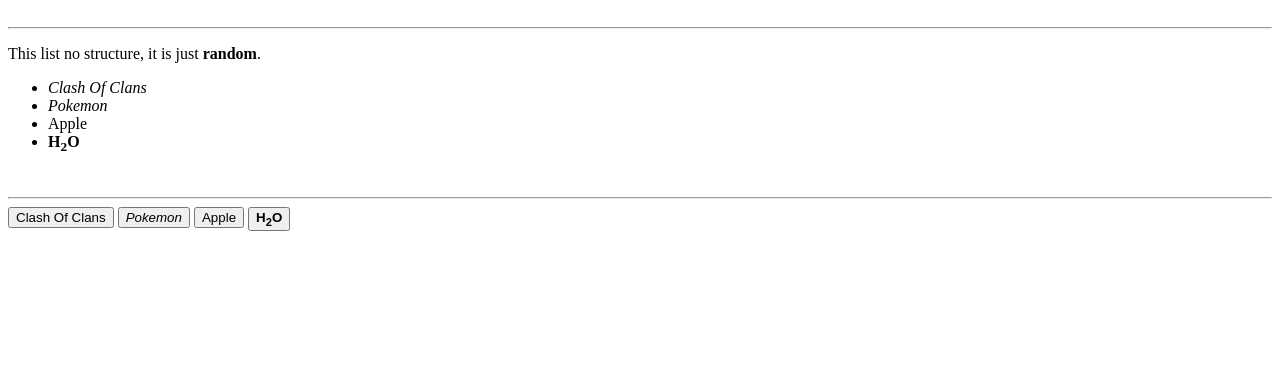
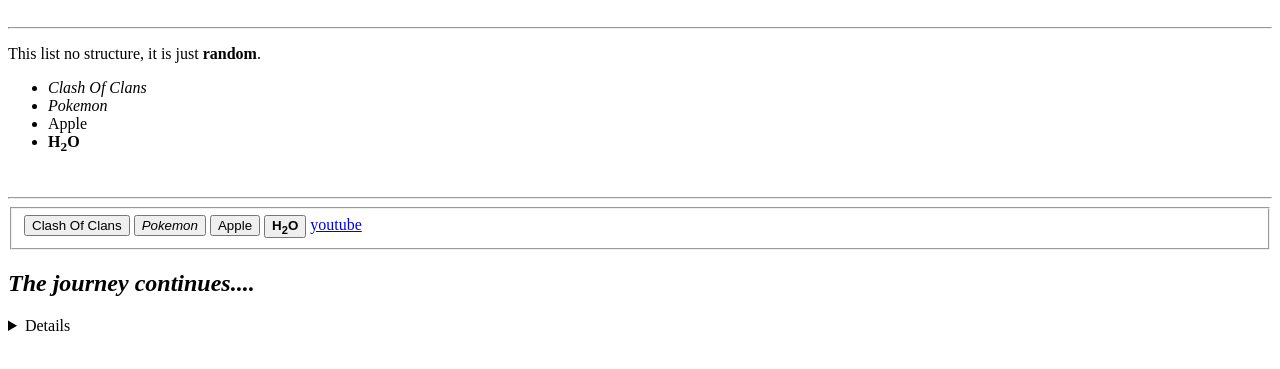
Before and after one commit to Ismaaeel-A/Exercise, a plain HTML site: page index.html in a window 1280 px wide. Shown: the part 79-448 px from the top of the page. Drawn offline with Linux system fonts and the light colour scheme.

Commit message:
additions

```diff
--- a/index.html
+++ b/index.html
@@ -20,13 +20,18 @@
         <li><b>H<sub>2</sub>O</b></li>
     </ul>
     <br>
-<hr>
+    <hr>
 
-<button>Clash Of Clans</button>
-<button><cite>Pokemon</cite></button>
-<button>Apple</button>
-<button><b>H<sub>2</sub>O</b></button>
+    <fieldset>
+        <button>Clash Of Clans</button>
+        <button><cite>Pokemon</cite></button>
+        <button>Apple</button>
+        <button><b>H<sub>2</sub>O</b></button>
 
+        <a href="https://www.youtube.com/">youtube</a>
+    </fieldset>
+    <h2><i>The journey continues....</i></h2>
+    <details ><cite>Frieren: Beyond Journeys End</cite> , an anime released in January 2024 following the journey of an elf.</details>
 </body>
 
 </html>
```
